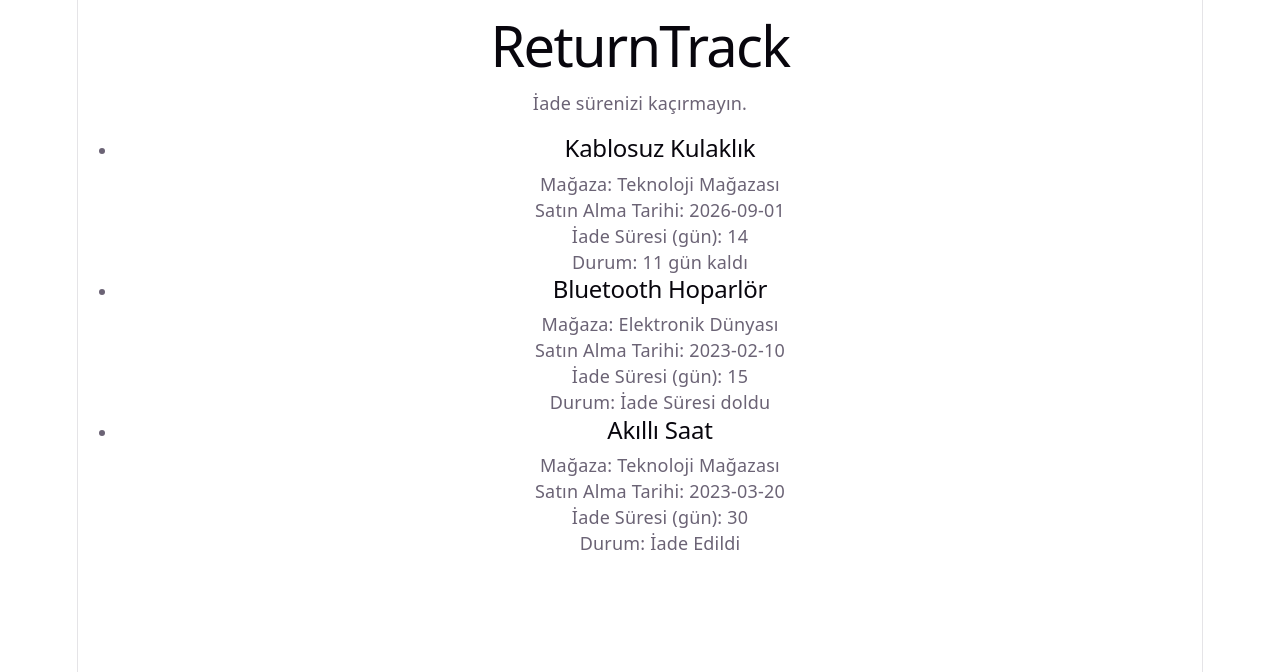
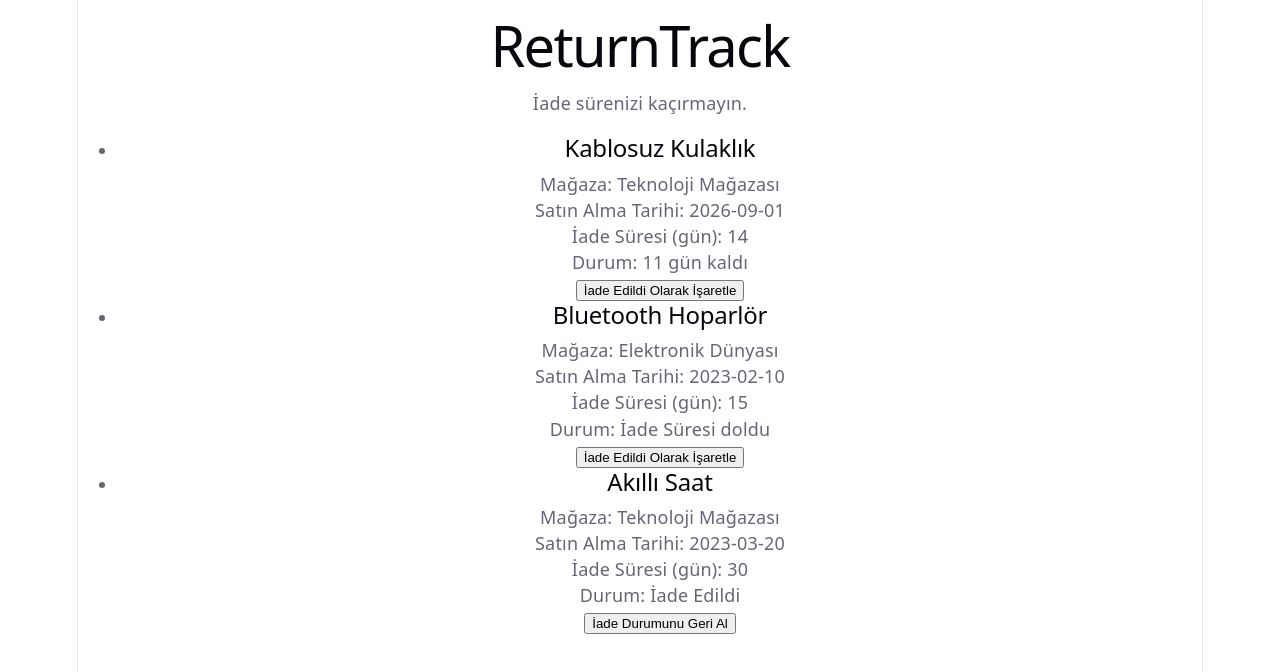
Before and after one commit to yigityilmaz16/return-track, a React (Vite) app: page / in a window 1280 px wide. Shown: the top 672 px of the page. Built offline with nearby package versions, Linux system fonts and the light colour scheme.

Commit message:
feat: toggle product return status

```diff
--- a/src/App.jsx
+++ b/src/App.jsx
@@ -1,16 +1,27 @@
 import initialProducts from "./data/products.js";
 import "./App.css";
 import calculateRemainingDays from './utils/calculateRemainingDays.js'
+import {useState} from 'react'
 
 function App() {
 
+  const [products, setProducts] = useState(initialProducts);
+
+  function returnEventHandler(id) {
+    setProducts(currentProducts => currentProducts.map((product) => {
+      if (product.id === id) {
+        return { ...product, isReturned: !product.isReturned };
+      }
+      return product;
+    }));
+  }
 
   return(
     <main>
       <h1>ReturnTrack</h1>
       <p>İade sürenizi kaçırmayın.</p>
       <ul className="ProductList">
-     {initialProducts.map((product) => {
+     {products.map((product) => {
       const remainingDays = calculateRemainingDays(
        product.purchaseDate,
        product.returnPeriodDays,
@@ -33,6 +44,9 @@ function App() {
       <p>Satın Alma Tarihi: {product.purchaseDate}</p>
       <p>İade Süresi (gün): {product.returnPeriodDays}</p>
       <p>Durum: {returnStatus }</p>
+      <button type="button" onClick={() => returnEventHandler(product.id)}>
+        {product.isReturned ? "İade Durumunu Geri Al" : "İade Edildi Olarak İşaretle"}
+      </button>
     </li>
   )
 })}
```
